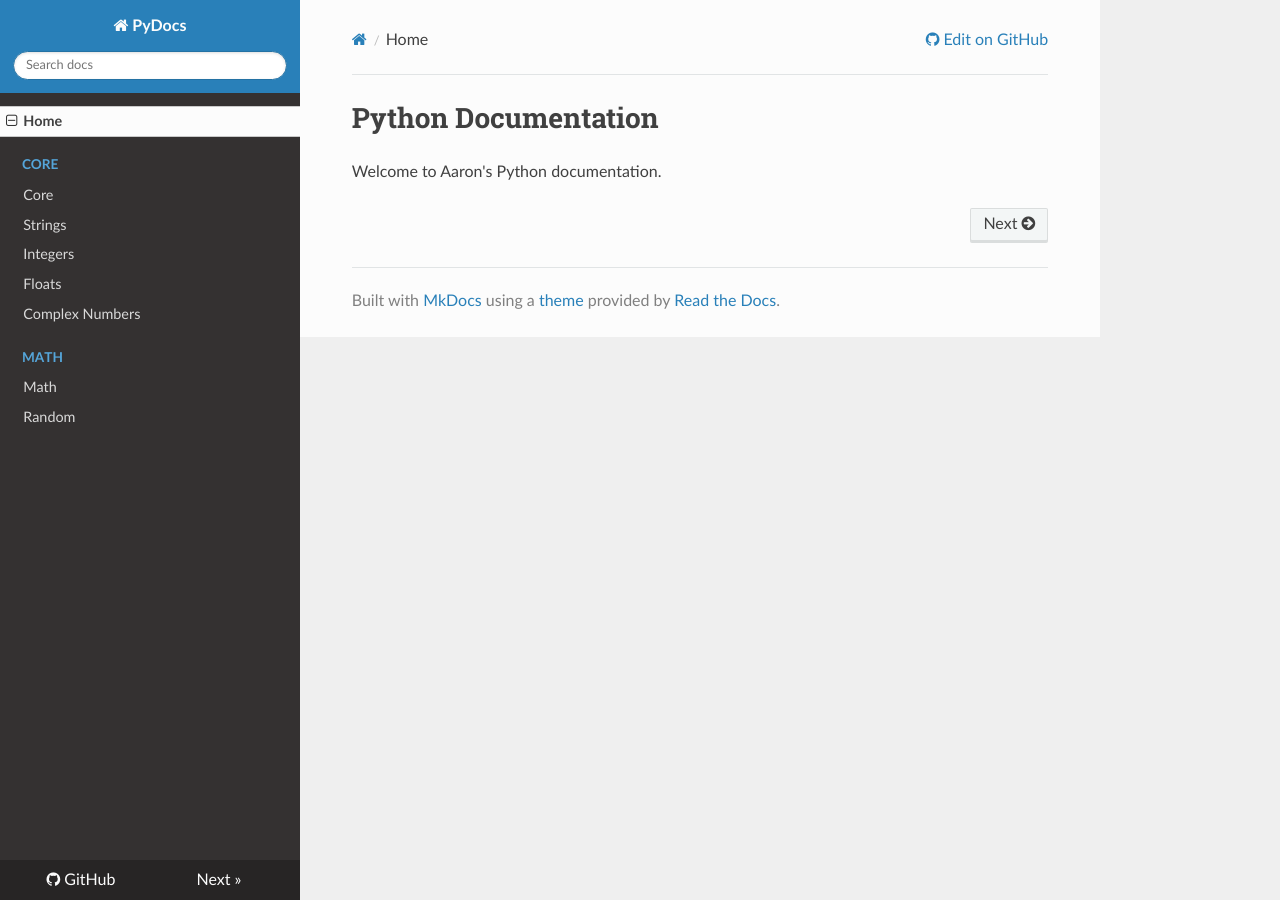
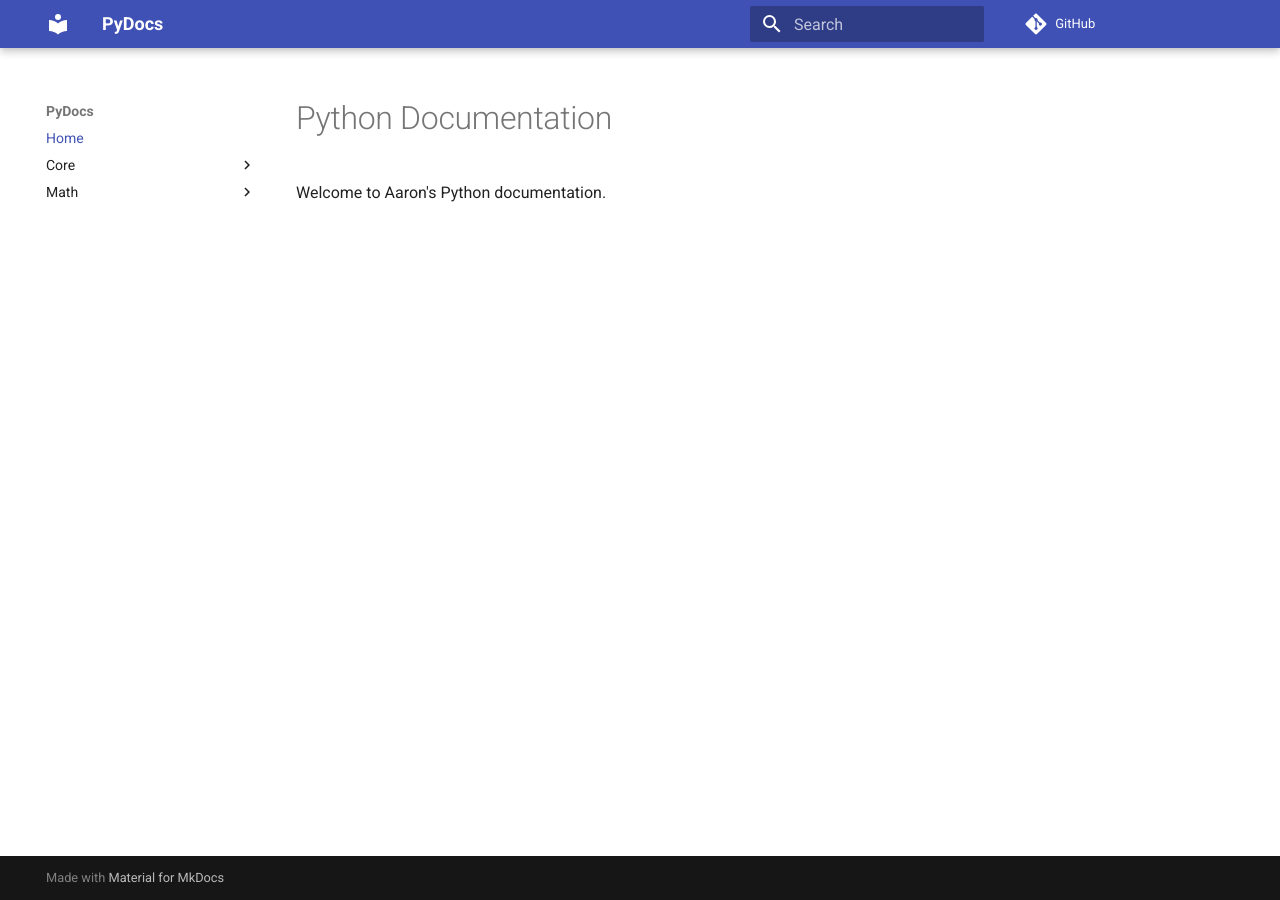
Before and after one commit to wolf-math/pydocs, an MkDocs documentation site: the page built from docs/index.md, in a window 1280 px wide. Built offline with MkDocs 1.6.1 and Material for MkDocs 9.7.7, drawn with Linux system fonts in a browser that asks for light colours; nearby versions of some CDN libraries; comment, search, counter and statistics services are not loaded.

Commit message:
new theme and actions

```diff
--- a/mkdocs.yml
+++ b/mkdocs.yml
@@ -14,4 +14,4 @@ nav:
   - Math:
     - Math: math.md
     - Random: random.md
-theme: readthedocs
+theme: material
```
Also changed, not shown: requirements.txt (+13 -0 lines), 1 other file.
